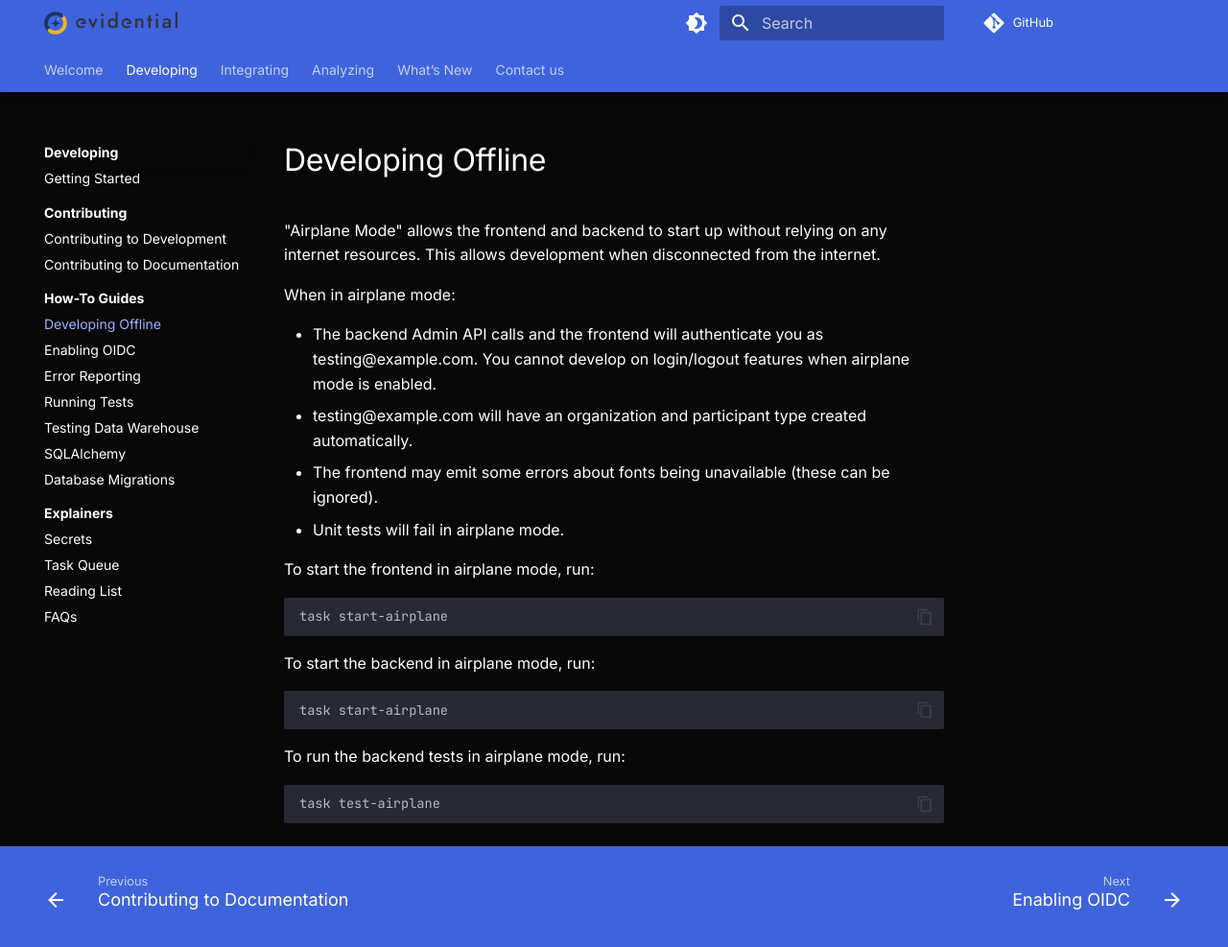
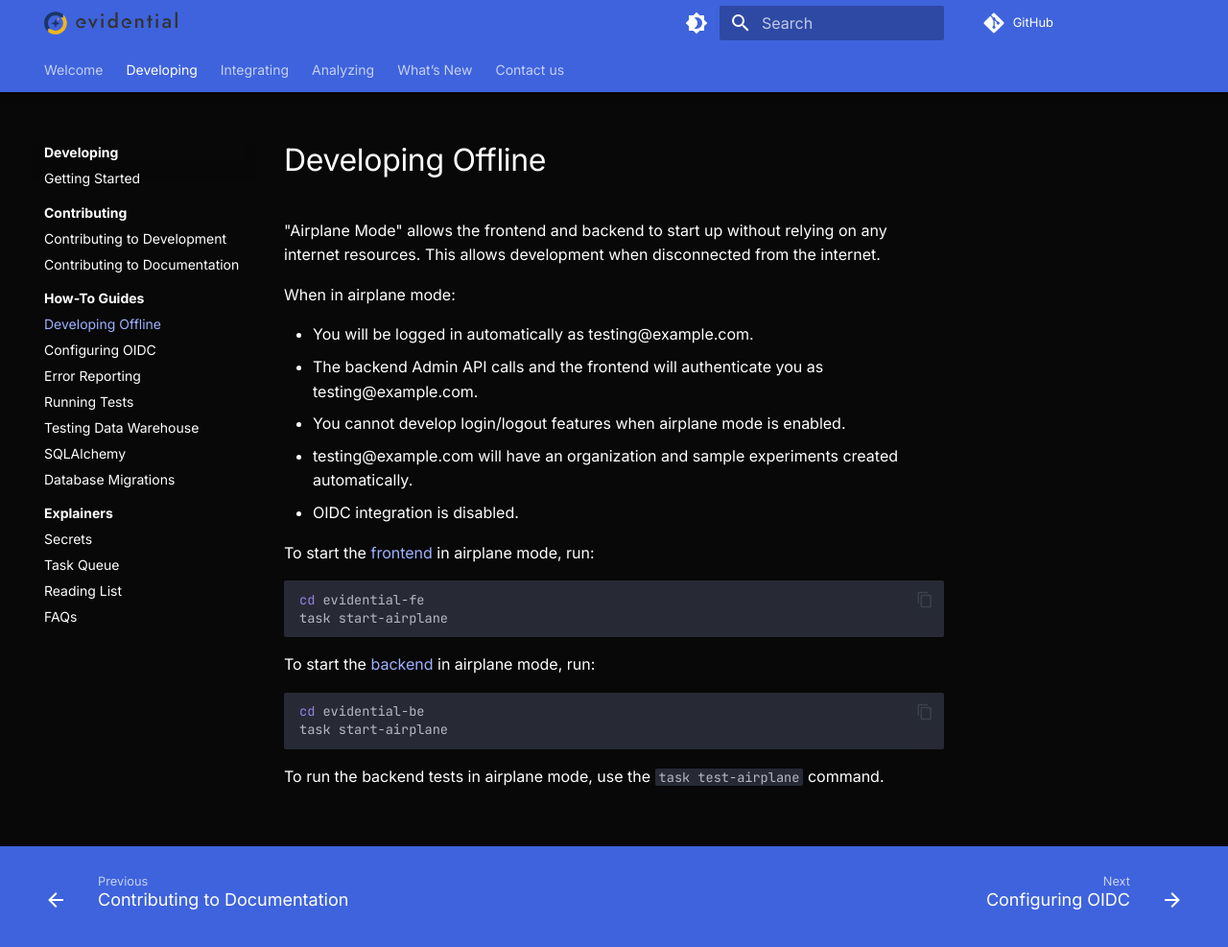
Before and after one commit to agency-fund/evidential-docs, an MkDocs documentation site: the page built from docs/development/airplane-mode.md, in a window 1280 px wide and 998 px high. Shown: the top 987 px of the window at 96% size. Built offline with MkDocs 1.6.1 and Material for MkDocs 9.7.7, drawn with Linux system fonts in a browser that asks for light colours; plug-ins that fetch from the network failed and are left out; comment, search, counter and statistics services are not loaded.

````diff
--- a/docs/development/airplane-mode.md
+++ b/docs/development/airplane-mode.md
@@ -5,26 +5,24 @@ development when disconnected from the internet.
 
 When in airplane mode:
 
-- The backend Admin API calls and the frontend will authenticate you as testing@example.com. You cannot develop on
-    login/logout features when airplane mode is enabled.
-- testing@example.com will have an organization and participant type created automatically.
-- The frontend may emit some errors about fonts being unavailable (these can be ignored).
-- Unit tests will fail in airplane mode.
+- You will be logged in automatically as testing@example.com.
+- The backend Admin API calls and the frontend will authenticate you as testing@example.com.
+- You cannot develop login/logout features when airplane mode is enabled.
+- testing@example.com will have an organization and sample experiments created automatically.
+- OIDC integration is disabled.
 
-To start the frontend in airplane mode, run:
+To start the [frontend](https://github.com/agency-fund/evidential-fe) in airplane mode, run:
 
 ```shell
+cd evidential-fe
 task start-airplane
 ```
 
-To start the backend in airplane mode, run:
+To start the [backend](https://github.com/agency-fund/evidential-be) in airplane mode, run:
 
 ```shell
+cd evidential-be
 task start-airplane
 ```
 
-To run the backend tests in airplane mode, run:
-
-```shell
-task test-airplane
-```
+To run the backend tests in airplane mode, use the `task test-airplane` command.
--- a/mkdocs.yaml
+++ b/mkdocs.yaml
@@ -77,6 +77,7 @@ plugins:
   - redirects:
       redirect_maps:
         "welcome/index.md": "index.md"
+        "development/enabling-oidc.md": "development/configuring-oidc.md"
 
 nav:
   - Welcome:
@@ -89,7 +90,7 @@ nav:
           - contributing-docs.md
       - How-To Guides:
           - development/airplane-mode.md
-          - development/enabling-oidc.md
+          - development/configuring-oidc.md
           - development/error-reporting.md
           - development/testing.md
           - development/updating-testing-dwh.md
````
Also changed, not shown: docs/development/configuring-oidc.md (added, +152 -0 lines), docs/development/enabling-oidc.md (deleted, +0 -175 lines), docs/development/testing.md (+4 -13 lines), docs/development/updating-testing-dwh.md (+0 -4 lines).
